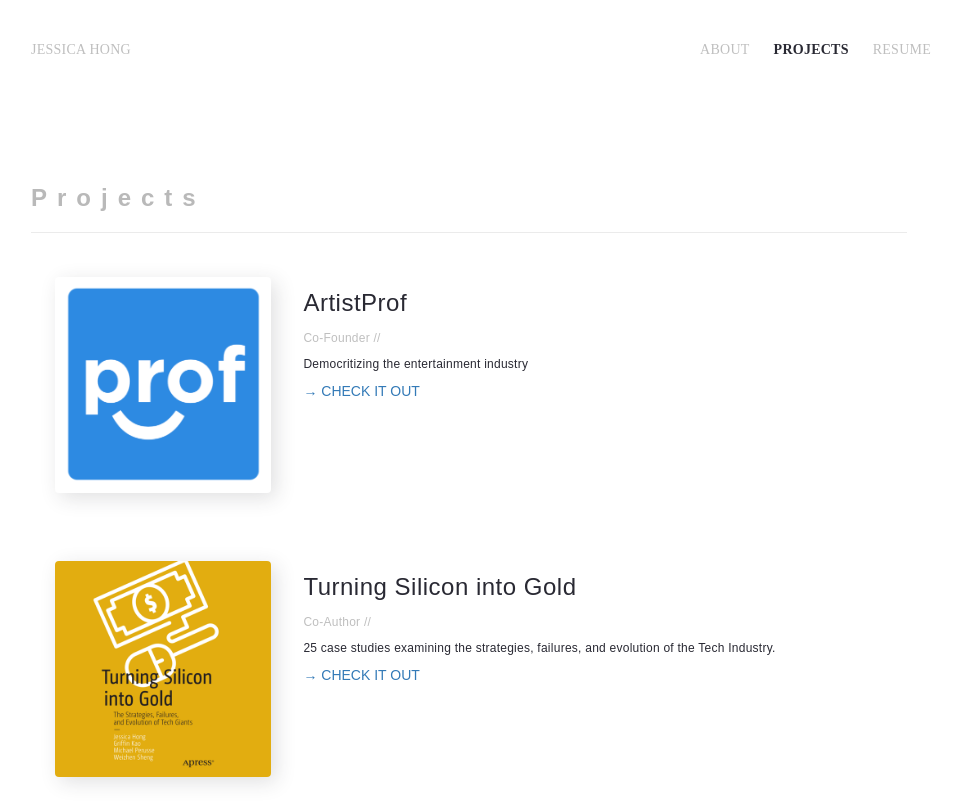
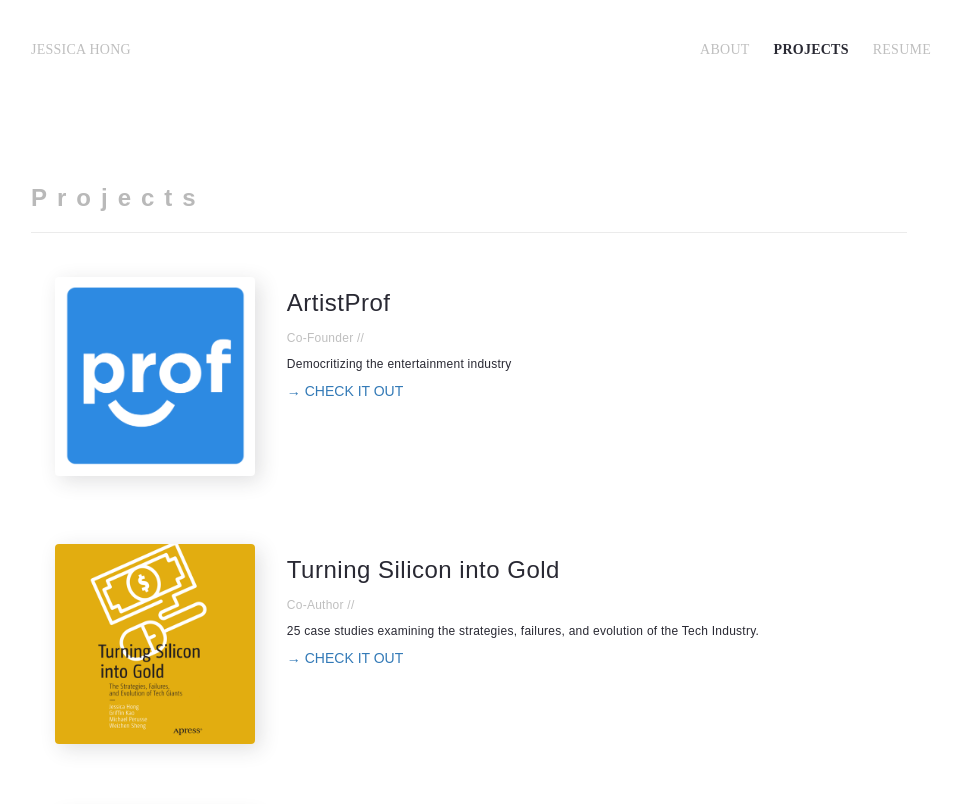
Before and after one commit to jessicahong9/jessicahong9.github.io, a website: page projects.html in a window 1280 px wide. Shown: the top 804 px of the page, without its empty margins (171-1132 px from the left). Drawn offline with nearby package versions, Linux system fonts and the light colour scheme; a web font is replaced by a local one.

Commit message:
image size

```diff
--- a/styles/index.css
+++ b/styles/index.css
@@ -14,7 +14,7 @@
 
 .columnleft {
     -ms-flex: 30%;
-    flex: 30%;
+    flex: 26%;
     padding: 0px 32px 0px 0px;
 }
 
```
